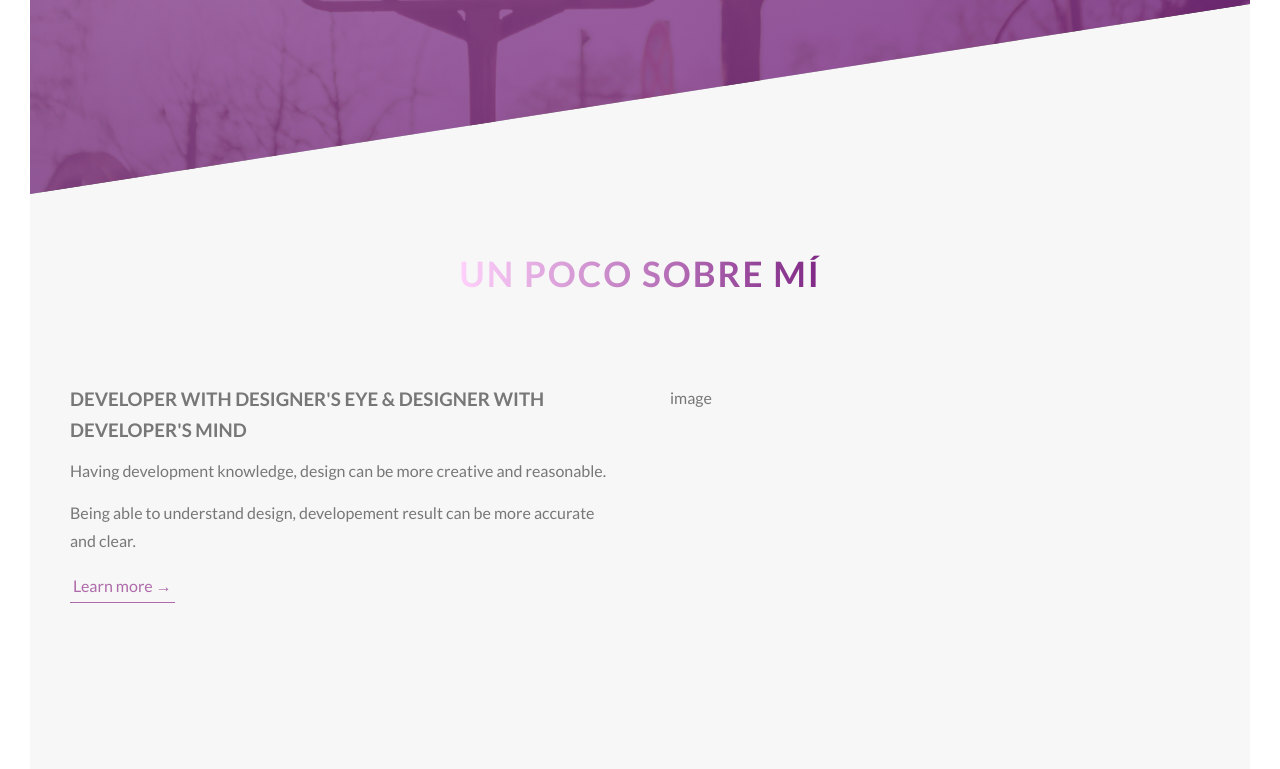
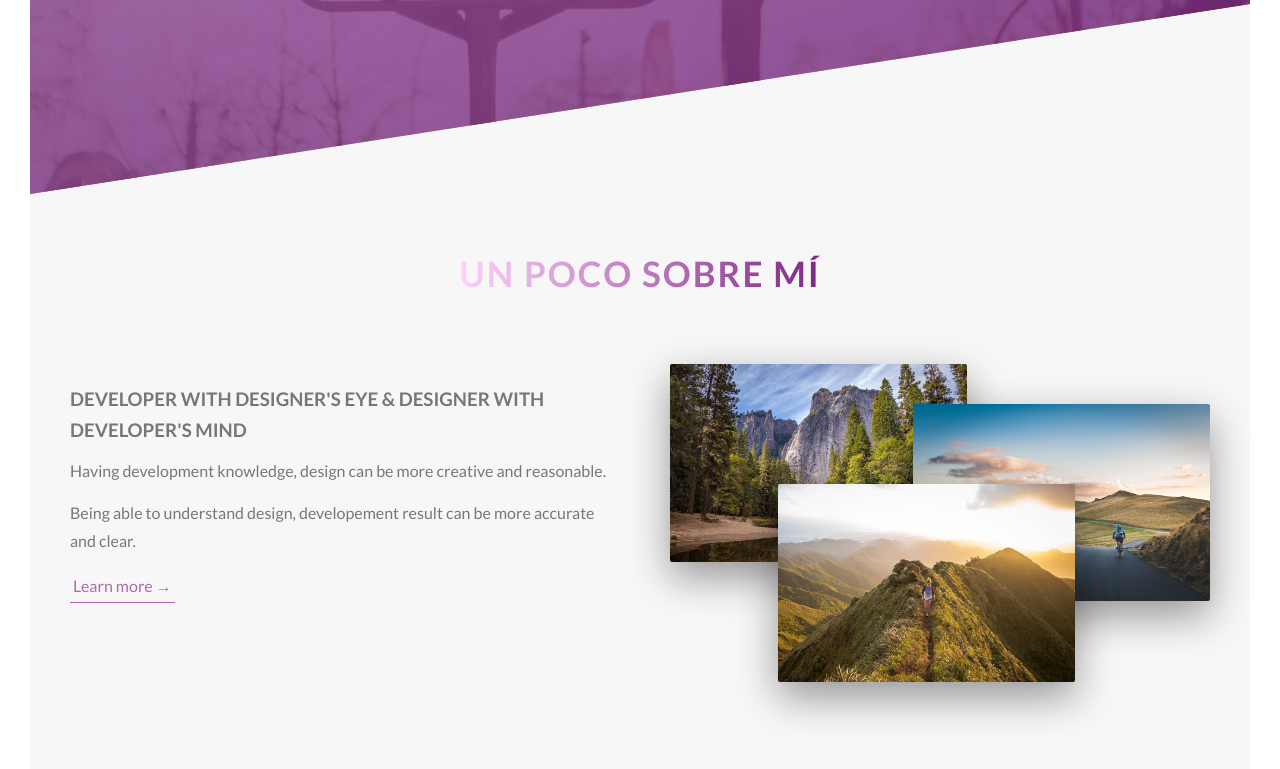
Before and after one commit to AranBeitia/portfolio, a website: page index.html in a window 1280 px wide. Shown: the part 596-1365 px from the top of the page. Drawn offline with Linux system fonts and the light colour scheme.

Commit message:
about section

```diff
--- a/index.html
+++ b/index.html
@@ -37,7 +37,13 @@
           <p class="paragraph">Being able to understand design, developement result can be more accurate and clear.</p>
           <a href="#" class="btn-text">Learn more &rarr;</a>
         </div>
-        <div class="col-1-of-2">image</div>
+        <div class="col-1-of-2">
+          <div class="composition">
+            <img src="img/nat-1-large.jpg" alt="Photo 1" class="composition__photo composition__photo--p1">
+            <img src="img/nat-2-large.jpg" alt="Photo 2" class="composition__photo composition__photo--p2">
+            <img src="img/nat-3-large.jpg" alt="Photo 3" class="composition__photo composition__photo--p3">
+          </div>
+        </div>
       </div>
     </section>
   </main>
--- /dev/null
+++ b/sass/components/_composition.scss
@@ -0,0 +1,39 @@
+.composition {
+  position: relative;
+
+  &__photo {
+    position: absolute;
+    width: 55%;
+    box-shadow: 0 1.5rem 4rem rgba($color-black, .4);
+    border-radius: 2px;
+    transition: all .2s;
+    z-index: 1;
+    outline-offset: 2rem;
+
+    &--p1 {
+      top: -2rem;
+      left: 0;
+    }
+
+    &--p2 {
+      top: 2rem;
+      right: 0;
+    }
+
+    &--p3 {
+      top: 10rem;
+      left: 20%;
+    }
+
+    &:hover {
+      outline: 1.5rem solid $color-primary;
+      transform: scale(1.05) translateY(-.5rem);
+      box-shadow: 0 2.5rem 4rem rgba($color-black, .5);
+      z-index: 2;
+    }
+  }
+
+  &:hover &__photo:not(:hover) {
+    transform: scale(.9);
+  }
+}
--- a/sass/main.scss
+++ b/sass/main.scss
@@ -8,6 +8,7 @@
 @import 'base/utilities';
 
 @import 'components/button';
+@import 'components/composition';
 
 @import 'layout/grid';
 @import 'layout/header';
```
Also changed, not shown: css/style.css.
